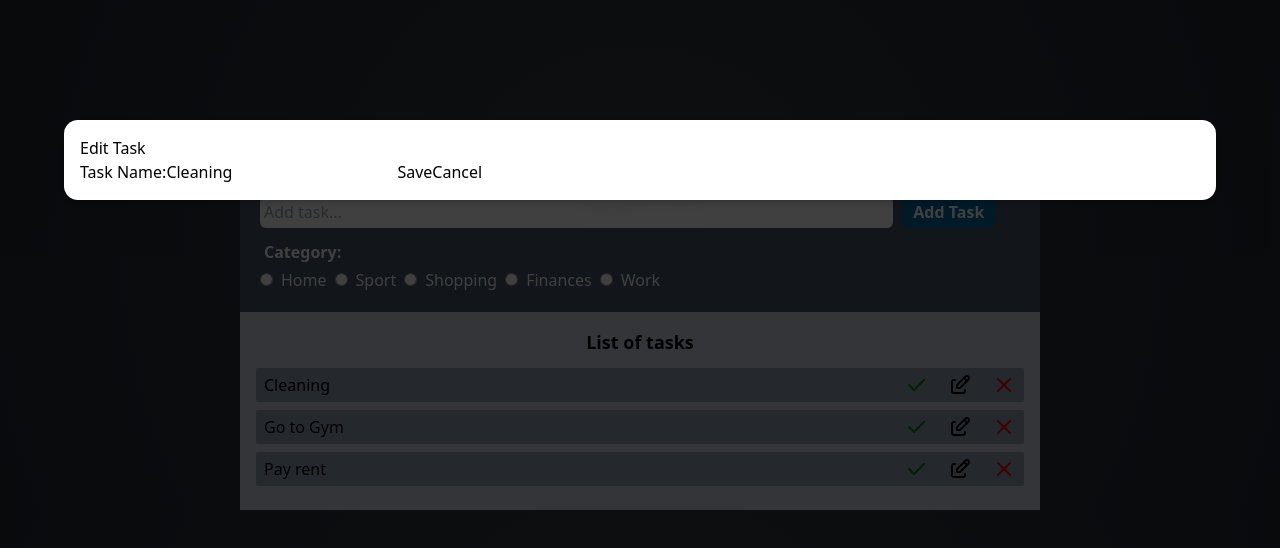
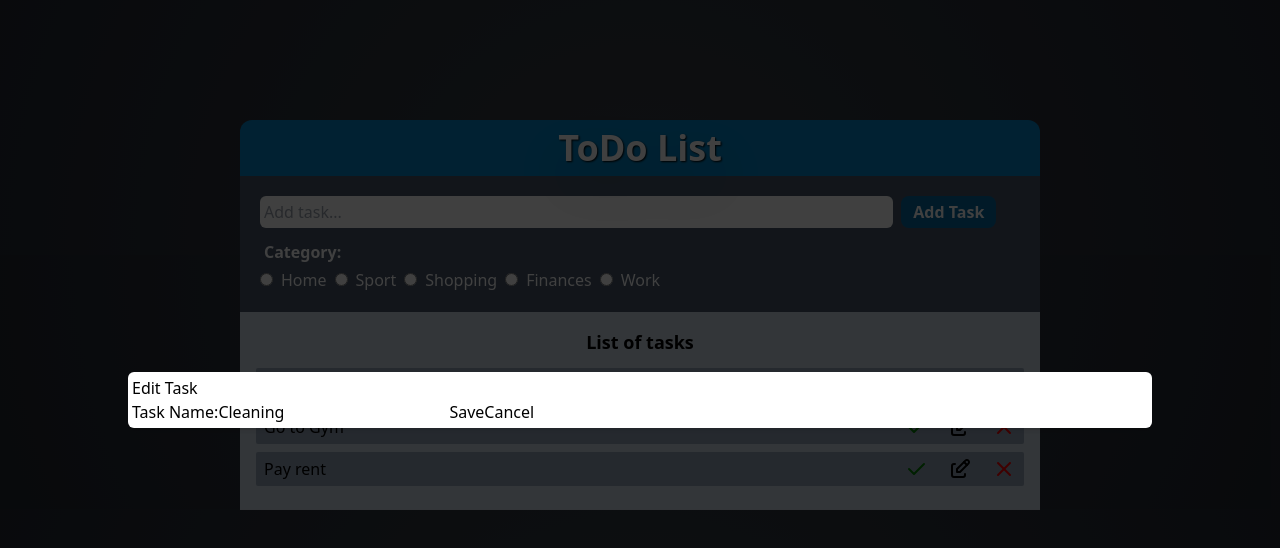
Before and after one commit to Astilion/ToDoApp, a React (Vite) app: page / in a window 1280 px wide. Both pictures are taken after a click on the button 960 px from the left and 385 px from the top of the page. Shown: the top 548 px of the page. Built offline with nearby package versions, Linux system fonts and the light colour scheme.

Commit message:
styled Modal.tsx with tailwind

```diff
--- a/src/components/Modal.tsx
+++ b/src/components/Modal.tsx
@@ -1,17 +1,22 @@
 import { ReactNode } from "react";
 import { createPortal } from "react-dom";
 interface ModalProps {
-    onClose: () => void;
-    children: ReactNode
+	onClose: () => void;
+	children: ReactNode;
 }
-const Modal = ({onClose, children} : ModalProps) => {
-    const modalRoot = document.getElementById('modal')!
-    return createPortal(
-        <>
-        <div className="backdrop" onClick={onClose}></div>
-        <div className="modal">{children}</div>
-        </>, modalRoot
-    )
-}
+const Modal = ({ onClose, children }: ModalProps) => {
+	const modalRoot = document.getElementById("modal")!;
+	return createPortal(
+		<>
+			<div
+				className='fixed top-0 left-0 w-full h-screen z-20 backdrop'
+				onClick={onClose}></div>
+			<div className='fixed top-1/2 left-1/2 transform -translate-x-1/2 -translate-y-1/2 w-full lg:w-4/5 bg-white p-1 rounded-md shadow-md z-30 '>
+				{children}
+			</div>
+		</>,
+		modalRoot
+	);
+};
 
-export default Modal
+export default Modal;
```
